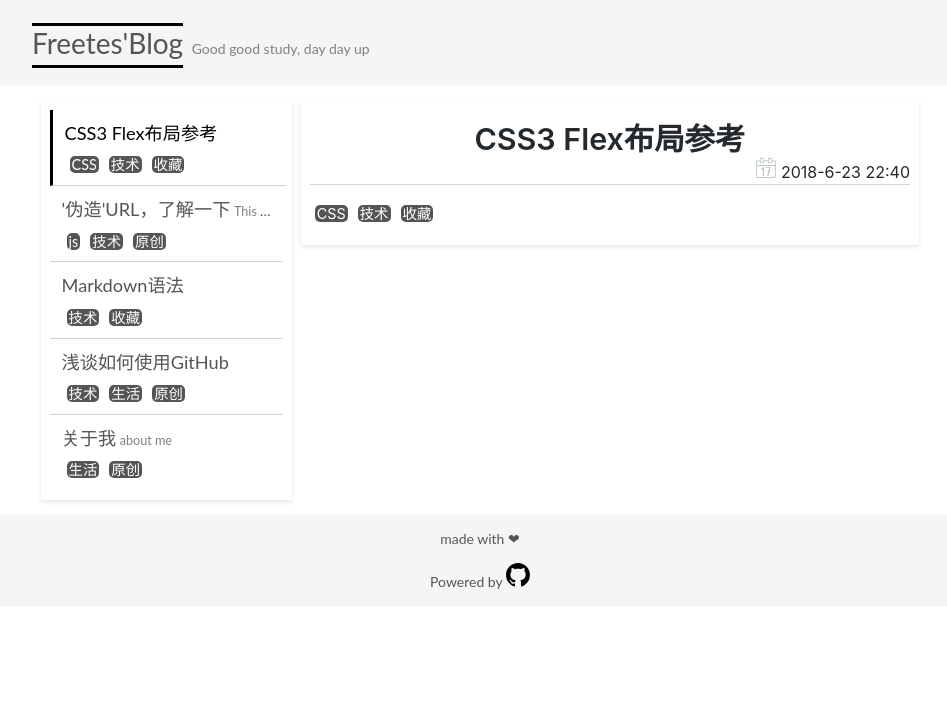
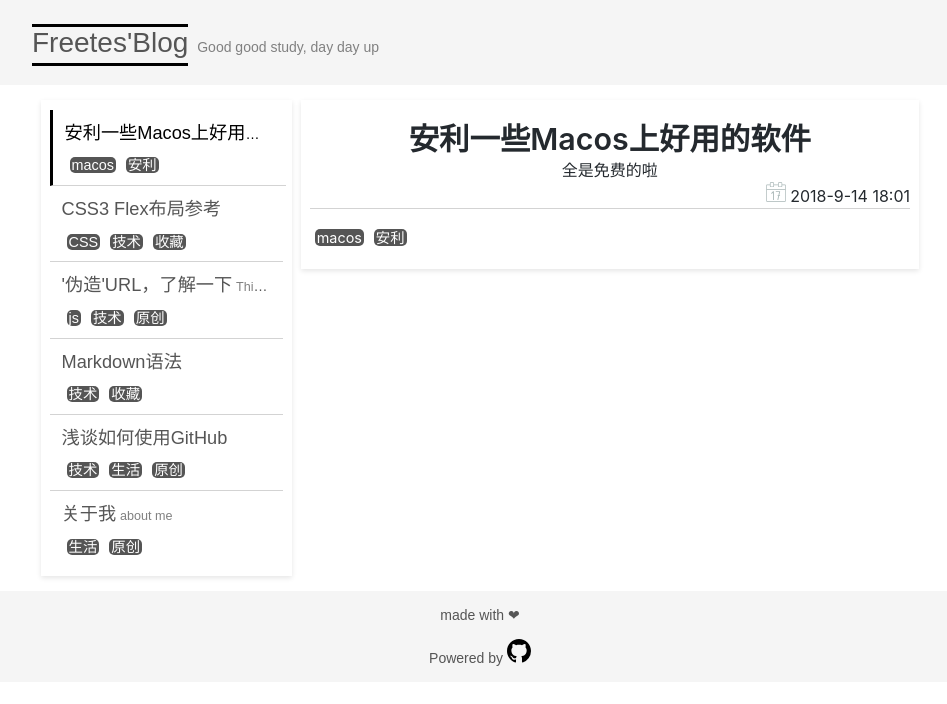
Before and after one commit to freetes/freetes.github.io, a website: page index.html in a window 1280 px wide. Shown: the whole page, without its empty margins (160-1107 px from the left). Drawn offline with nearby package versions, Linux system fonts and the light colour scheme; no server answers.

Commit message:
Update style

```diff
--- a/config/artConfig.json
+++ b/config/artConfig.json
@@ -52,6 +52,16 @@
         "技术",
         "收藏"
       ]
+    },
+    {
+      "path": "./articles/macos-apps.md",
+      "date": "2018-9-14 18:01",
+      "title": "安利一些Macos上好用的软件",
+      "subtitle": "全是免费的啦",
+      "tags": [
+        "macos",
+        "安利"
+      ]
     }
   ],
   "tags": [
@@ -60,6 +70,8 @@
     "原创",
     "收藏",
     "js",
-    "CSS"
+    "CSS",
+    "macos",
+    "安利"
   ]
 }
--- a/index.html
+++ b/index.html
@@ -16,7 +16,7 @@
     </div>
   </header>
 
-  <div class="container">
+  <div class="container" id="mainDiv">
     <div class="list col-md-3 col-xs"></div>
     <article class="markdown-body col-md-7 col-xs-full" style="background-color: white">
 
--- /dev/null
+++ b/public/css/newStyle.css
@@ -0,0 +1,52 @@
+*{
+  margin: 0;
+  padding: 0;
+}
+
+body{
+  display: flex;
+  flex-direction: column;
+  justify-content: flex-start;
+  align-items: center;
+  font-family: "PingFang SC", "Microsoft YaHei", sans-serif !important;
+  font-size: 14px;
+  line-height: 20px;
+  color: #555;
+}
+
+header{
+  width: 100%;
+  height: 80px;
+  display: flex;
+  flex-direction: row;
+  justify-content: center;
+  align-items: center;
+}
+header > div{
+  width: 80%;
+  display: flex;
+  flex-direction: row;
+  justify-content: flex-start;
+  align-items: center;
+}
+
+div#mainDiv{
+  width: 80%;
+  display: flex;
+  flex-direction: row;
+  justify-content: flex-start;
+  align-items: flex-start;
+}
+
+footer{
+  display: flex;
+  flex-direction: column;
+  justify-content: flex-start;
+  align-items: center;
+}
+
+div.tools{
+  position: fixed;
+  right: 2%;
+  bottom: 2%;
+}
--- a/public/css/style.css
+++ b/public/css/style.css
@@ -7,7 +7,7 @@ body {
   overflow-x: hidden;
   width: 100%;
   word-wrap: break-word;
-  font-family: Lato, "PingFang SC", "Microsoft YaHei", sans-serif;
+  font-family: "PingFang SC", "Microsoft YaHei", sans-serif !important;
   font-size: 14px;
   line-height: 2;
   color: #555;
--- a/public/js/showArticle.js
+++ b/public/js/showArticle.js
@@ -1,5 +1,5 @@
 const webConfigLink = './config/webConfig.json',
-  artConfigLink = './config/artConfig.json'
+      artConfigLink = './config/artConfig.json'
 
 // ajax(Promise version)
 function ajaxPromise(method, url) {
@@ -40,6 +40,7 @@ function showArticle(node, info){
     $('.markdown-body').html(header)
 
     ajaxPromise('get', info.path).then(data=>{
+      console.log(data)
       const html = `
         ${header}
         <div class='content'>
```
Also changed, not shown: articles/node-linux-experience.md (deleted, +0 -5 lines).
